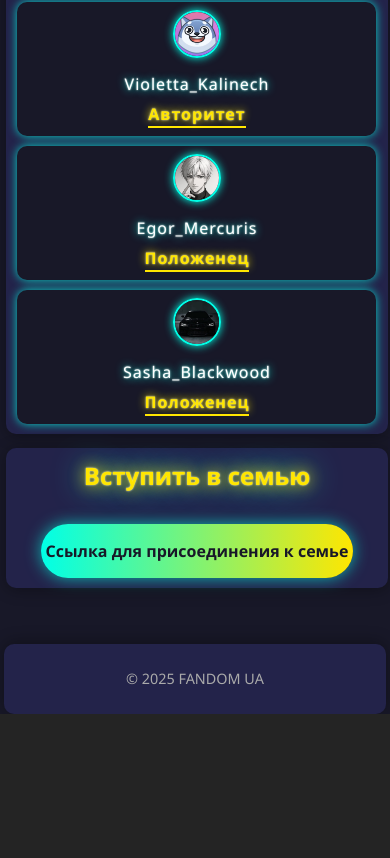
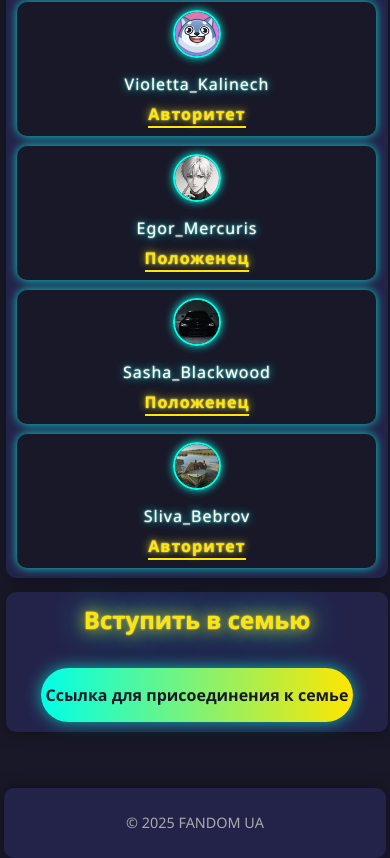
Before and after one commit to HaveFun339/FANDOM-UA, a React (Vite) app: page / in a window 390 px wide. Shown: the part 1089-1947 px from the top of the page. Before the commit the page ends 1803 px from the top, so only its background shows below. Built offline with nearby package versions, Linux system fonts and the light colour scheme.

Commit message:
fixed phone version

```diff
--- a/src/App.jsx
+++ b/src/App.jsx
@@ -71,6 +71,11 @@ function Home() {
             <span className='role'>Sasha_Blackwood</span>
             <div className="role-highlight">Положенец</div>
           </div>
+            <div className="member-card">
+            <img src="/sliv-logo.jpg" alt="User1" />
+            <span className='role'>Sliva_Bebrov</span>
+            <div className="role-highlight">Авторитет</div>
+          </div>
         </div>
       </section>
       <section id="contacts" data-aos="fade-up">
```
